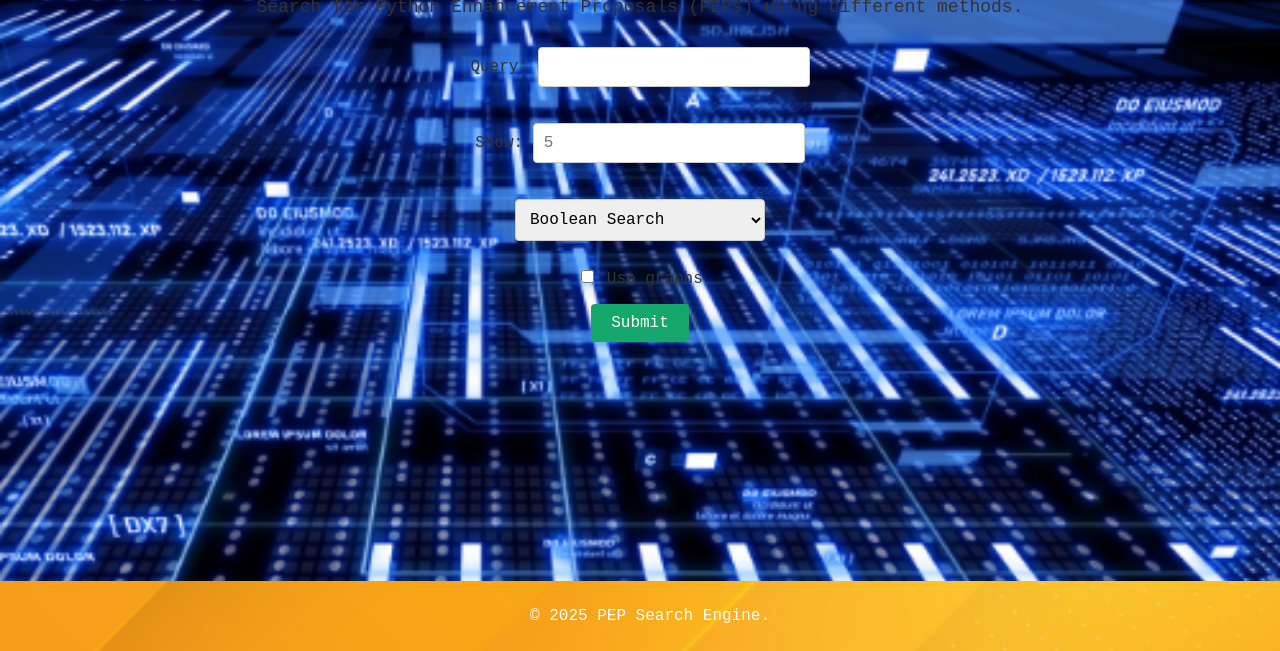
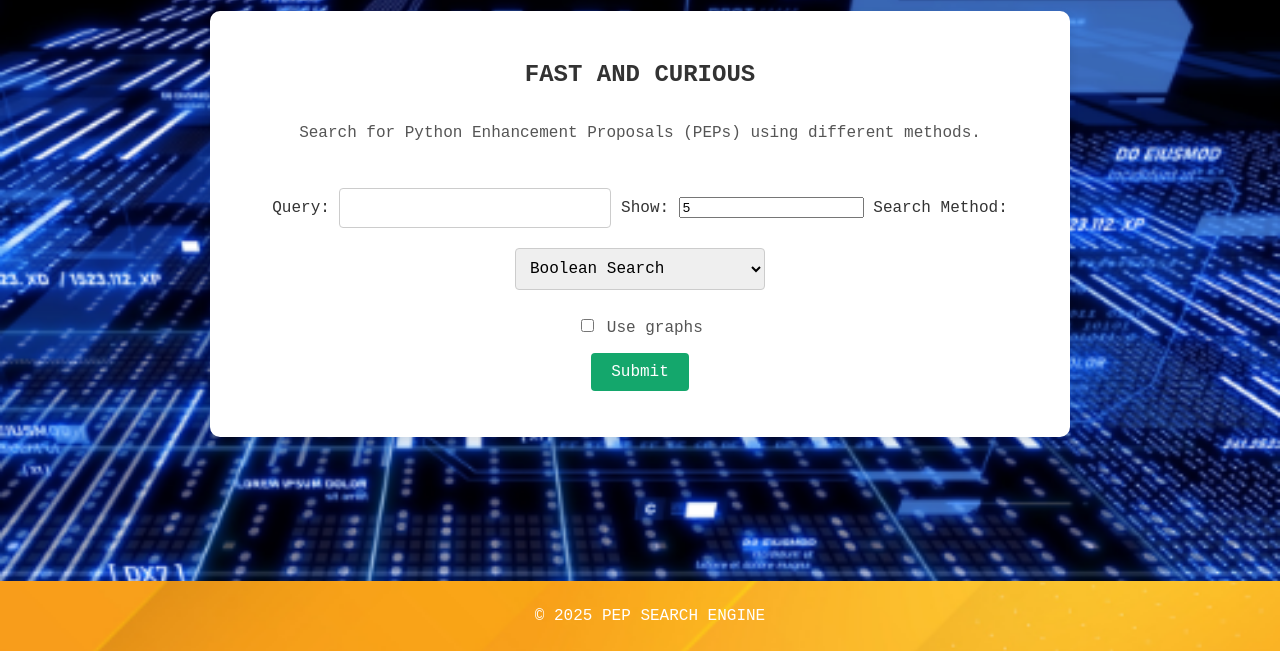
Before and after one commit to ashtonkhd/NLP-application, a Flask app: page / in a window 1280 px wide. Shown: the part 149-800 px from the top of the page. Run offline with Flask 3, Linux system fonts and the light colour scheme; parts of the project's set-up code (start-up, migrations or seed data) failed here and were passed over.

Commit message:
Update index.html
Added adaptive details in index

```diff
--- a/templates/index.html
+++ b/templates/index.html
@@ -2,42 +2,50 @@
 <html lang="eng">
   <head>
     <meta charset="UTF-8">
-    <meta name = "viewport" content="width=device-width, initial-scale=1.0">
-
+    <meta name="viewport" content="width=device-width, initial-scale=1.0">
     <title>PEP Search Engine</title>
-
     <link rel="stylesheet" href="{{ url_for('static', filename='css/main.css')}}">
   </head>
 
   <body>
     <!-- Header -->
     <header>
-      <img src="{{ url_for('static', filename='images/2.png') }}" alt="Logo" class="logo">
-      <h1>PEP Search</h1>
-    <h1>PEP Search</h1>
+      <img src="{{ url_for('static', filename='images/LogoPS_non.png') }}" alt="Logo" class="logo">
+      <h1>PEP SEARCH</h1>
     </header>
 
-    <p class="description">
-      Search for Python Enhancement Proposals (PEPs) using different methods.
-    </p>
+    <div class="content">
+      <div class="white-box">
+        <h2>FAST AND CURIOUS</h2>
+        <p>Search for Python Enhancement Proposals (PEPs) using different methods.</p>
 
+        <!-- Integrated Form -->
         <form action="/search" method="POST">
-      <p>Query: <input type="text" name="query"/></p>
+          <div class="form-container">
+            <label for="query">Query:</label>
+            <input type="text" id="query" name="query" />
 
-      <p>Show: <input type="text" name="amount" placeholder="5"/></p>
+            <label for="show">Show:</label>
+            <input type="number" id="show" name="amount" value="5" />
 
+            <label for="method">Search Method:</label>
             <select name="method" id="method">
               <option value="boolean">Boolean Search</option>
               <option value="ranked">TF-IDF Search</option>
+              <option value="semantic">Semantic Search</option>
             </select>
-      <p><input type="checkbox" name="use_graphs"/> Use graphs</p>
-      <p><input type="submit" value="Submit"/></p>
+
+            <p><input type="checkbox" name="use_graphs" /> Use graphs</p>
+
+            <p><input type="submit" value="Submit" /></p>
+          </div>
         </form>
+      </div>
+    </div>
 
     <!-- Footer -->
     <footer>
-      <p>&copy; 2025 PEP Search Engine.</p>
+      <p>&copy; 2025 PEP SEARCH ENGINE</p>
     </footer>
-
   </body>
 </html>
```
Lines whose indentation alone changed are shown as unchanged.
